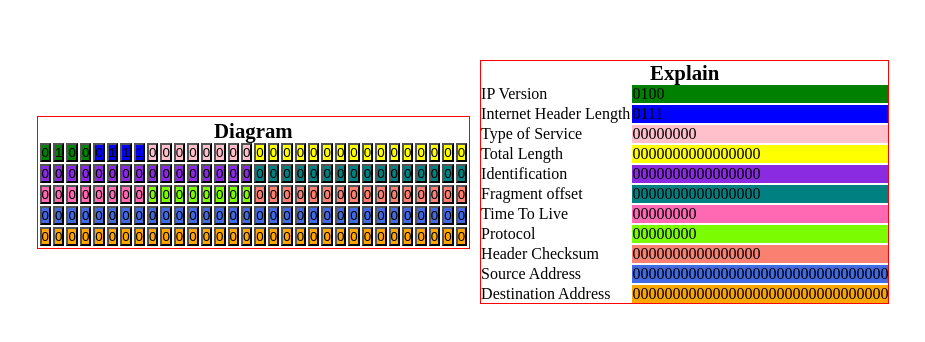
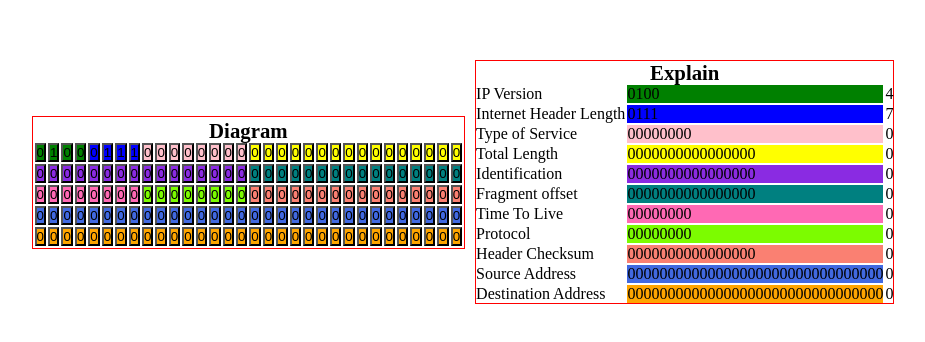
Before and after one commit to klxcoder/IPv4-diagram-structure, a React (Vite) app: page / in a window 1280 px wide. Shown: the part 218-560 px from the top of the page, without its empty margins (177-1102 px from the left). Built offline with nearby package versions, Linux system fonts and the light colour scheme.

Commit message:
BinToDec

```diff
--- a/src/components/IP.module.scss
+++ b/src/components/IP.module.scss
@@ -32,7 +32,7 @@
 
     .explain {
       display: grid;
-      grid-template-columns: repeat(2, auto);
+      grid-template-columns: repeat(3, auto);
       gap: 2px;
     }
   }
--- a/src/components/IP.tsx
+++ b/src/components/IP.tsx
@@ -32,7 +32,10 @@ const getExplainRow = (
 ) => (<>
   <div>{text}</div>
   <div className={backgroundColors[css]}>{bits.join('')}</div>
+  <div>{BinToDec(bits)}</div>
 </>)
+
+const BinToDec = (bin: number[]) => parseInt(bin.join(''), 2)
 
 function IP() {
   // Internet Header Length
```
